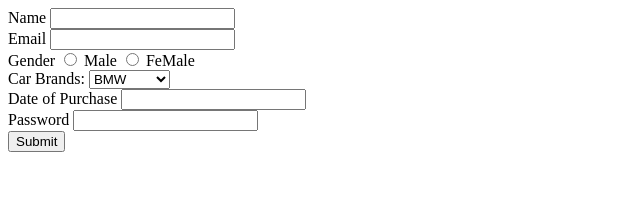
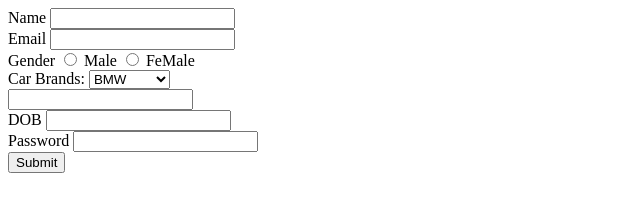
Before and after one commit to acciojob/signup-form-car-imtritesh, a website: page main.html in a window 1280 px wide. Shown: the whole page, without its empty margins (0-640 px from the left). Drawn offline with Linux system fonts and the light colour scheme.

Commit message:
created a submission

```diff
--- a/main.html
+++ b/main.html
@@ -33,11 +33,12 @@
      <option value="audi">Audi</option>
     </select>
     <div>
-        <label for="carage"Car Age></label>
+        <label for="age"Age></label>
+		<input type="number" id="age" name="age" required>
     </div>
     <div>
-        <label for="dop">Date of Purchase</label>
-    <input type="text" id="dop" required>
+        <label for="dob">DOB</label>
+    <input type="text" id="dob" required>
     </div>
     <div>
         <label for="Password">Password</label>
```
